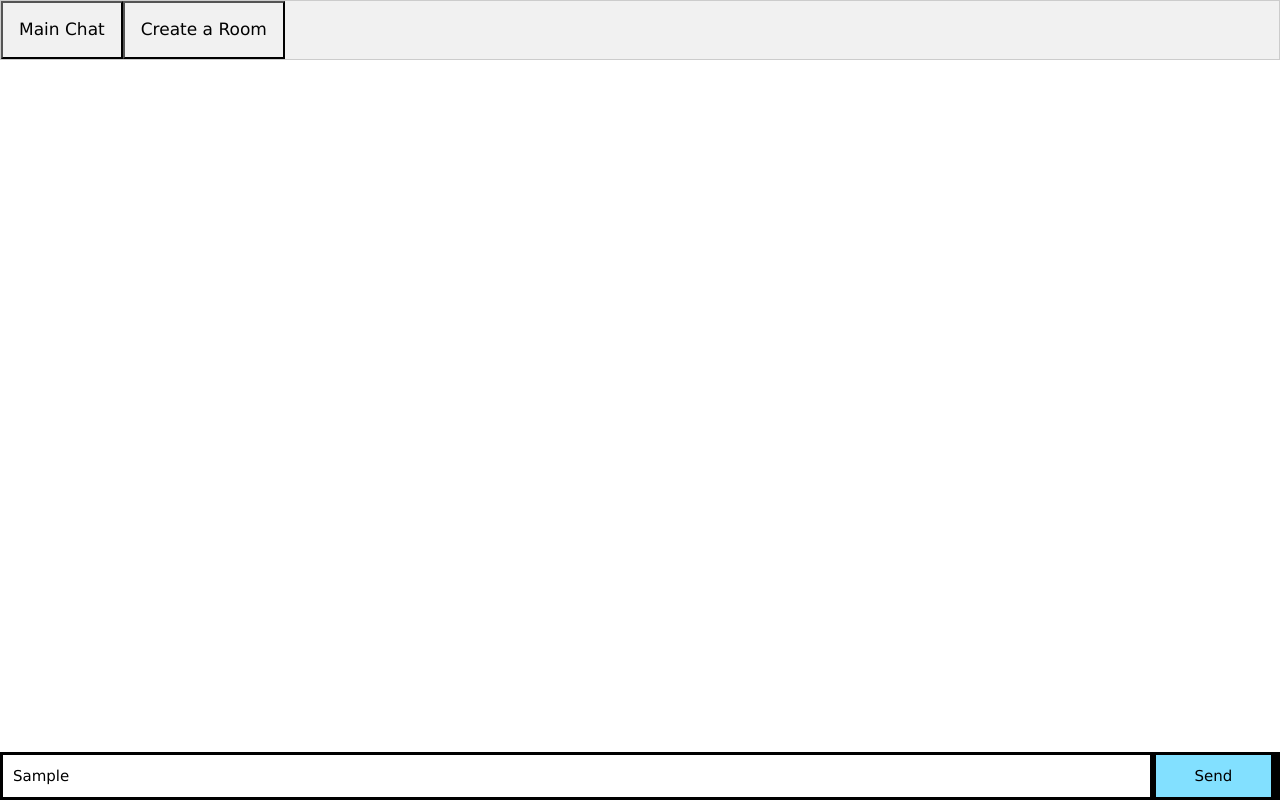
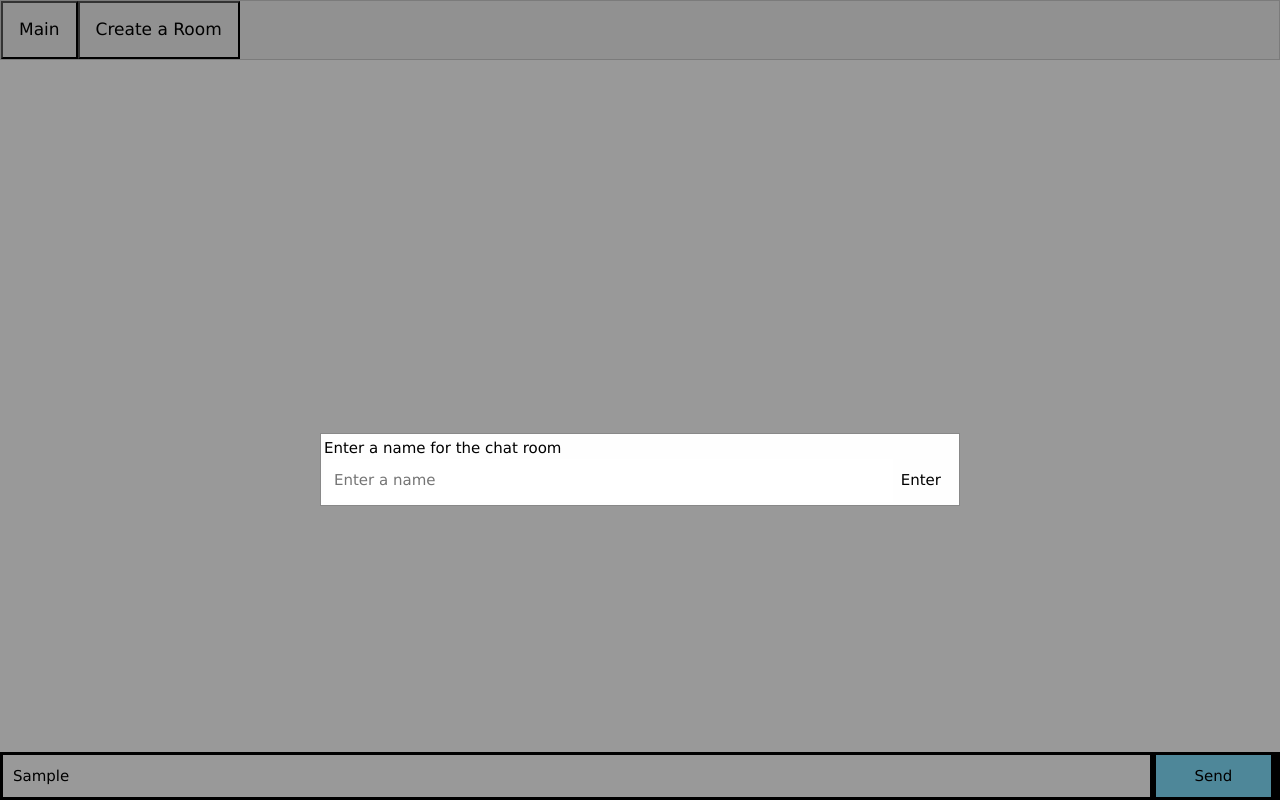
Before and after one commit to haisonnguyen/CS494_IRC, a website: page public/index.html in a window 1280 px wide. Both pictures are taken after typing "Sample" into the empty fields and a click on the button "Create a Room". Drawn offline with nearby package versions, Linux system fonts and the light colour scheme; no server answers.

Commit message:
need to fully implement chat room functionality

```diff
--- a/public/index.css
+++ b/public/index.css
@@ -45,7 +45,7 @@ form button {
   transition: 0.3s;
   font-size: 17px;
 }
-.tablinks {
+.tab-links {
   margin: 0;
   padding:0;
 }
@@ -55,6 +55,31 @@ form button {
   padding: 0;
 }
 
+/* The Modal (background) */
+.modal {
+  display: none; /* Hidden by default */
+  position: fixed; /* Stay in place */
+  z-index: 1; /* Sit on top */
+  left: 0;
+  top: 0;
+  width: 100%; /* Full width */
+  height: 100%; /* Full height */
+  overflow: auto; /* Enable scroll if needed */
+  background-color: rgb(0,0,0); /* Fallback color */
+  background-color: rgba(0,0,0,0.4); /* Black w/ opacity */
+  padding-top: 60px;
+}
+
+/* Modal Content/Box */
+.modal-content {
+  background-color: #fefefe;
+  border: 1px solid #888;
+  width: 50%; /* Could be more or less, depending on screen size */
+  position: fixed;
+  margin: 5% auto 23% auto;
+  left: 25%;
+}
+
 .messages li {
   padding: 5px 10px;
 }
--- a/public/index.html
+++ b/public/index.html
@@ -12,15 +12,21 @@
     <script src="https://ajax.googleapis.com/ajax/libs/jquery/3.1.0/jquery.min.js"></script>
     <script src="/socket.io/socket.io.js"></script>
     <script src="socket.js"></script>
-    <div class ="tab">
-        <button class="tablinks">Main Chat</button>
-        <button id="create_room" class="tablinks">Create a Room</button>
-
+    <div class="tab" id="chat-bar">
+        <button class="tab-links">Main</button>
+        <button id="create-room" class="tab-links">Create a Room</button>
     </div>
     <ul class="messages" id="main_chat"></ul>
     <form action="">
         <input id="m" placeholder="Start typing" autocomplete="off"><button>Send</button>
     </form>
+    <div id="create-chat-room-name" class="modal">
+        <form class="modal-content animate">
+            <label>Enter a name for the chat room</label>
+            <input id="chat-room-name" type="text" placeholder="Enter a name">
+            <butto id="enter-chat-room-name">Enter</button>
+        </form>
+    </div>
 </body>
 
 </html>
--- a/public/socket.js
+++ b/public/socket.js
@@ -1,29 +1,51 @@
 // Start
 $(start = () => {
-  // Establish socket connection client side
-  var socket= io();
-
-  // When click "send", emit chat message event and update value
-  $("form").submit(function(e) {
-    e.preventDefault(); // prevents page reloading
+  var socket = io('http://localhost:8080');
+  var chatRooms = {};
+  $("form").submit(function (e) {
+    e.preventDefault();
     socket.emit("chat message", $("#m").val());
     $("#m").val("");
     return false;
   });
 
-  //On a chat message event, append to the list
+  $("#create-room").on('click', () => {
+    $('#create-chat-room-name').show();
+  });
+
+  $(".tab-links").on('click', () => {
+    var current = $(this).val();
+    switchRooms(current);
+  });
+
+  $('#enter-chat-room-name').on('click', () => {
+    var room_name = $('#chat-room-name').val();
+    $('#chat-room-name').val("");
+    socket.emit('create chat room', room_name);
+    $('#create-chat-room-name').hide();
+    $($('<button class="tab-links">').text(val)).insertBefore($('div button:last-child'));
+  });
+
   socket.on('chat message', (msg) => {
-    $('#messages').append($('<li>').text(msg));
+    $('#main_chat').append($('<li>').text(msg));
   })
 
-  // When a user enters, we announce their arrival
+  socket.on('chat room created', (chat_room_name) => {
+    var new_chat_room = io(chat_room_name);
+    chatRooms[chat_room_name] = new_chat_room;
+  });
+
   socket.on('user join', (user) => {
-    $('#messages').append($('<li>').text(user.toString() + " has joined!"));
+    $('#main_chat').append($('<li>').text(user.toString() + " has joined!"));
   });
 
 
-  // When a user leaves, we announce their departure
   socket.on('user left', (user) => {
-    $('#messages').append($('<li>').text(user.toString()+ " has left!"));
+    $('#main_chat').append($('<li>').text(user.toString() + " has left!"));
   });
 });
+
+
+function switchRooms(room) {
+  socket.emit('switch rooms', room);
+}
```
Also changed, not shown: index.js (+19 -16 lines).
